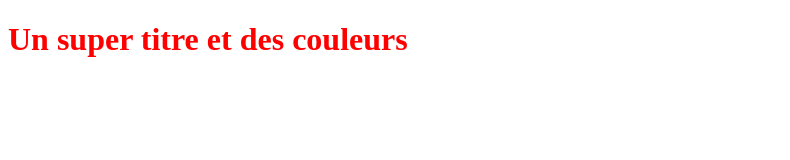
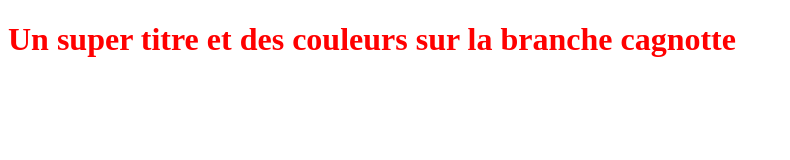
Before and after one commit to laura2033/test, a plain HTML site: page index.html in a window 1280 px wide. Shown: the whole page, without its empty margins (0-790 px from the left). Drawn offline with Linux system fonts and the light colour scheme.

Commit message:
Réalisation de la partie cagnotte côté front end

```diff
--- a/index.html
+++ b/index.html
@@ -5,6 +5,6 @@
    <link rel="stylesheet" type="text/css" href="styles.css">
 </head>
 <body>
-   <h1>Un super titre et des couleurs </h1>
+   <h1>Un super titre et des couleurs sur la branche cagnotte</h1>
 </body>
 </html>
```
